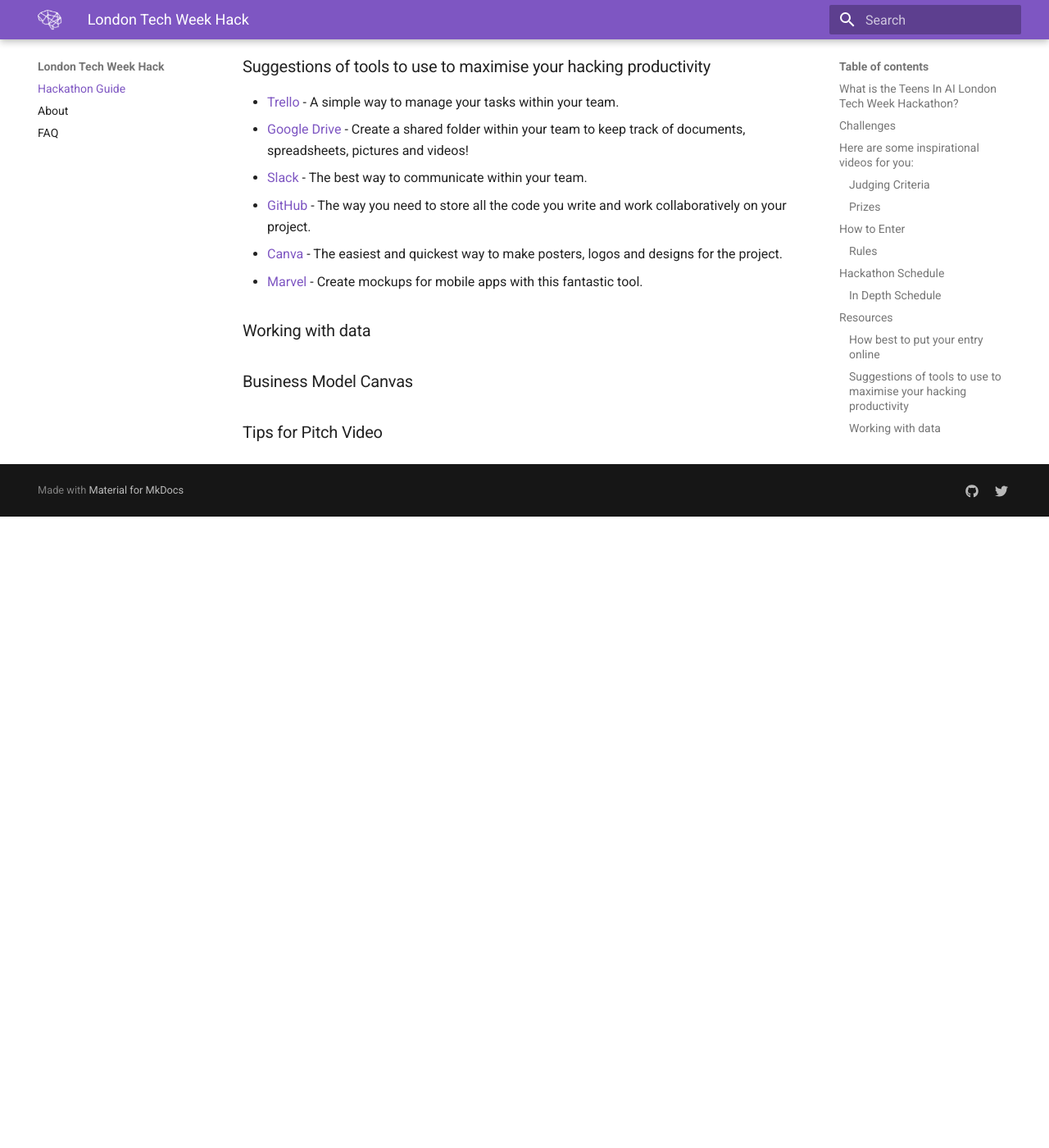
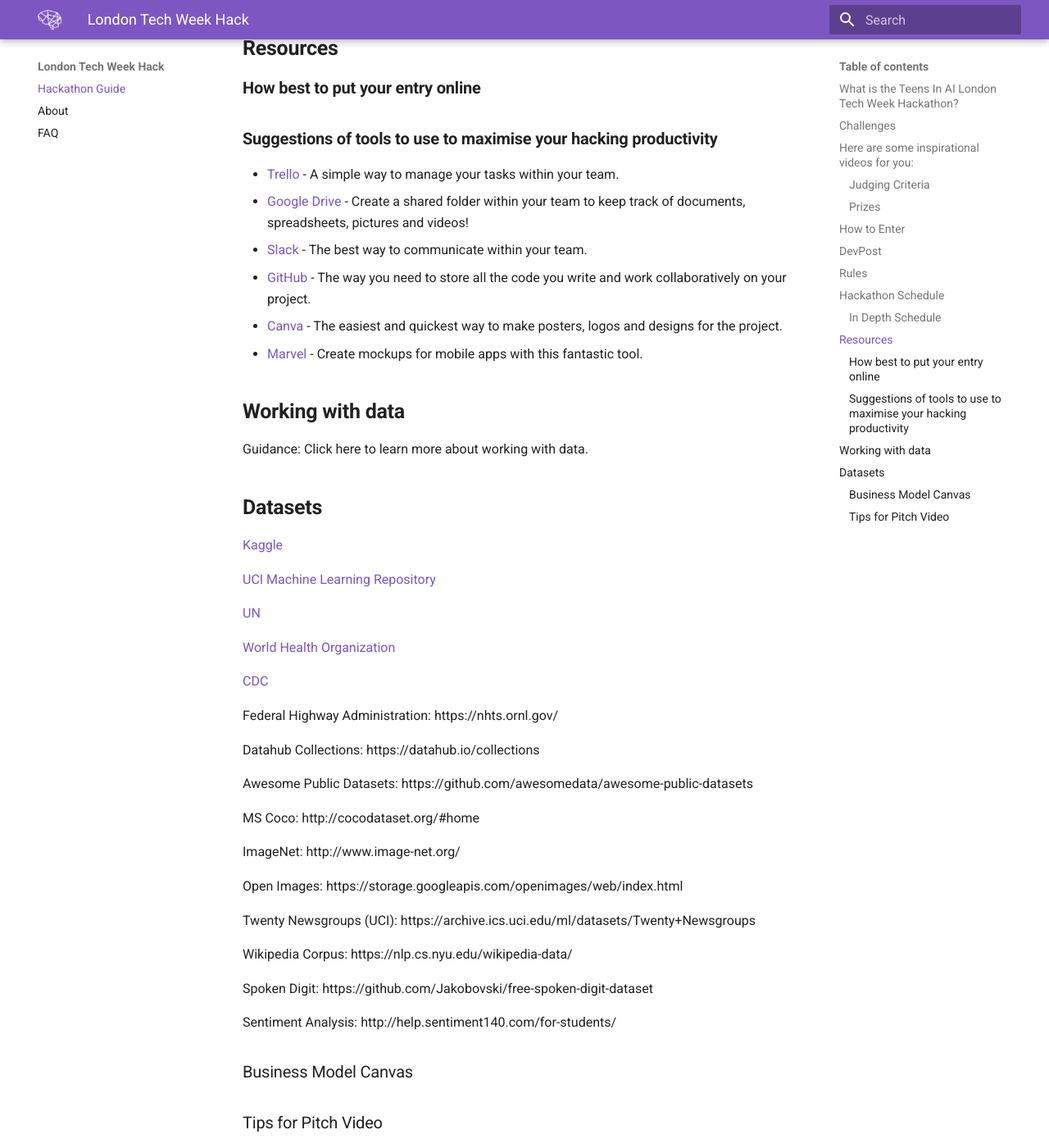
Before and after one commit to elenasinel/tech-week, an MkDocs documentation site: the page built from docs/index.md, in a window 1280 px wide and 1400 px high, scrolled down 5366 px. Shown: the whole window at 82% size. Built offline with MkDocs 1.6.1 and Material for MkDocs 9.7.7, drawn with Linux system fonts in a browser that asks for light colours; before the commit the page ends 5996 px from its top, so only the background shows below that; some of the changed text lies outside the part shown.

Commit message:
Update Documentation “index”

```diff
--- a/docs/index.md
+++ b/docs/index.md
@@ -12,17 +12,11 @@
 
 We are on a mission to encourage young people to pursue computing and technology, and promote diversity in this ever-growing field.
 
-
-
 Diverse teams of 2-4 students will be designing a product that solves a challenge proposed with the use of AI, they will then go on to create this product and create a short 3-minute video pitching this product.
 
 ![](/images/whatsapp-image-2019-04-23-at-4.17.31-pm.jpeg)
 
-
-
-## Challenges
-
-
+## **Challenges**
 
 This year we are focusing on [UN Sustainable Development Goals](https://www.un.org/sustainabledevelopment/sustainable-development-goals/). Within their teams, young people can
 Focus on any one of the goals and tackle them using open source machine learning tools.
@@ -33,11 +27,7 @@
 
 <iframe width="560" height="315" src="https://www.youtube.com/embed/mJ6rjJiIHyo" frameborder="0" allow="accelerometer; autoplay; encrypted-media; gyroscope; picture-in-picture" allowfullscreen></iframe>
 
-
-
 <iframe width="560" height="315" src="https://www.youtube.com/embed/rQqao37u1wU" frameborder="0" allow="accelerometer; autoplay; encrypted-media; gyroscope; picture-in-picture" allowfullscreen></iframe>
-
-
 
 <iframe width="560" height="315" src="https://www.youtube.com/embed/ba1tND0B0xk" frameborder="0" allow="accelerometer; autoplay; encrypted-media; gyroscope; picture-in-picture" allowfullscreen></iframe>
 
@@ -65,10 +55,11 @@
 4. Teams will return to school and carry on building their projects with the help of mentors
 5. Teams will submit a video pitch of their final project on 11th June by 5 pm on Devpost (link to be shared)
 
-\### DevPost
+## **DevPost**
+
 Teens in AI Hack utilises [DevPost](https://devpost.com) to manage project submissions for judging. DevPost is a free service for managing hackathons and project pages.
 
-### Rules
+## Rules
 
 * Participants must be between the ages of 11 and 18.
 * Each group must be made up of 2-4 members and has to be gender-diverse, unless it is a single gender school, i.e. per group there must be a minimum of one boy and girl. Multi-ethnicity, children from BAME groups and on Free Schools Meals are encouraged, so are LGBT
@@ -95,11 +86,11 @@
 * 12 June: Demo Day in front of Judges - 2 hrs on Lightning Stage > Judges decide on the final winners (waiting for Tabitha to confirm)
 * 12 June: The winning team presents at CogX final stage
 
-## Resources
+## **Resources**
 
-### How best to put your entry online
+### **How best to put your entry online**
 
-### Suggestions of tools to use to maximise your hacking productivity
+### **Suggestions of tools to use to maximise your hacking productivity**
 
 * [Trello](https://trello.com) - A simple way to manage your tasks within your team.
 * [Google Drive](https://drive.google.com) - Create a shared folder within your team to keep track of documents, spreadsheets, pictures and videos!
@@ -108,7 +99,49 @@
 * [Canva](https://canva.com) - The easiest and quickest way to make posters, logos and designs for the project.
 * [Marvel](https://marvelapp.com) - Create mockups for mobile apps with this fantastic tool.
 
-### Working with data
+## **Working with data**
+
+Guidance: Click here to learn more about working with data.
+
+
+
+## **Datasets**
+
+
+[Kaggle](https://www.kaggle.com/datasets)
+
+
+[UCI Machine Learning Repository ](http://archive.ics.uci.edu/ml/datasets.html)
+
+
+[UN ](http://www.un.org/en/databases/index.html)
+
+
+[World Health Organization ](http://apps.who.int/gho/data/node.resources)
+
+[CDC ](https://wonder.cdc.gov/Welcome.html)
+
+Federal Highway Administration: https://nhts.ornl.gov/
+
+Datahub Collections: https://datahub.io/collections
+
+Awesome Public Datasets: https://github.com/awesomedata/awesome-public-datasets
+
+MS Coco: http://cocodataset.org/#home
+
+ImageNet: http://www.image-net.org/
+
+Open Images: https://storage.googleapis.com/openimages/web/index.html
+
+Twenty Newsgroups (UCI): https://archive.ics.uci.edu/ml/datasets/Twenty+Newsgroups
+
+Wikipedia Corpus: https://nlp.cs.nyu.edu/wikipedia-data/
+
+Spoken Digit: https://github.com/Jakobovski/free-spoken-digit-dataset
+
+Sentiment Analysis: http://help.sentiment140.com/for-students/
+
+
 
 ### Business Model Canvas
 
```
